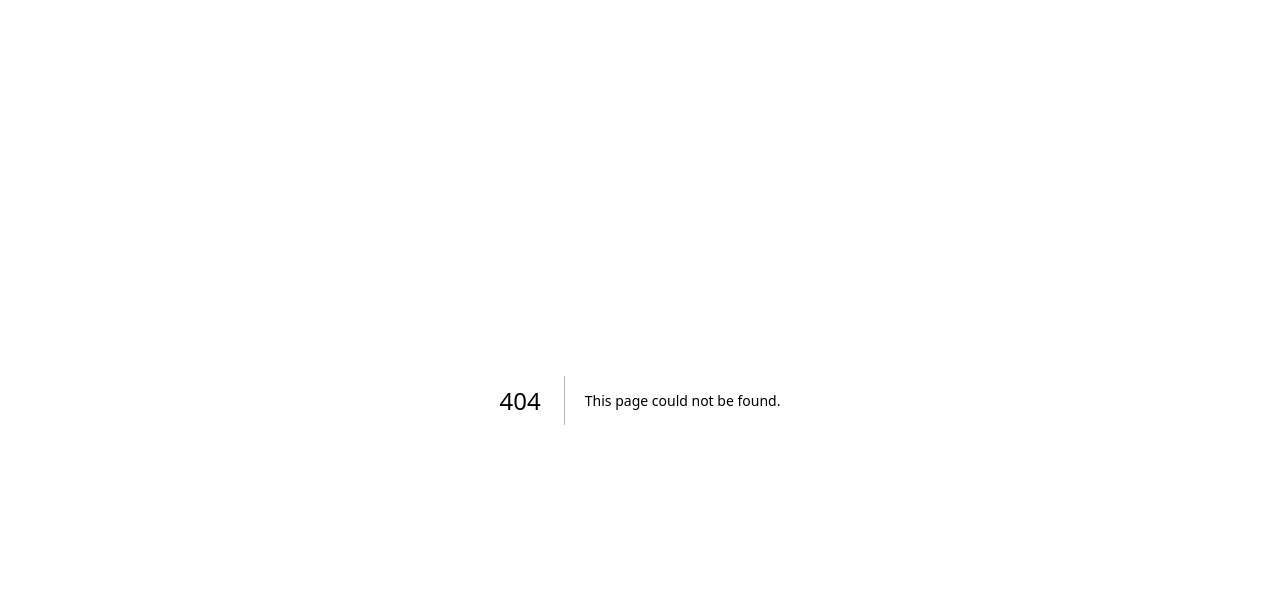
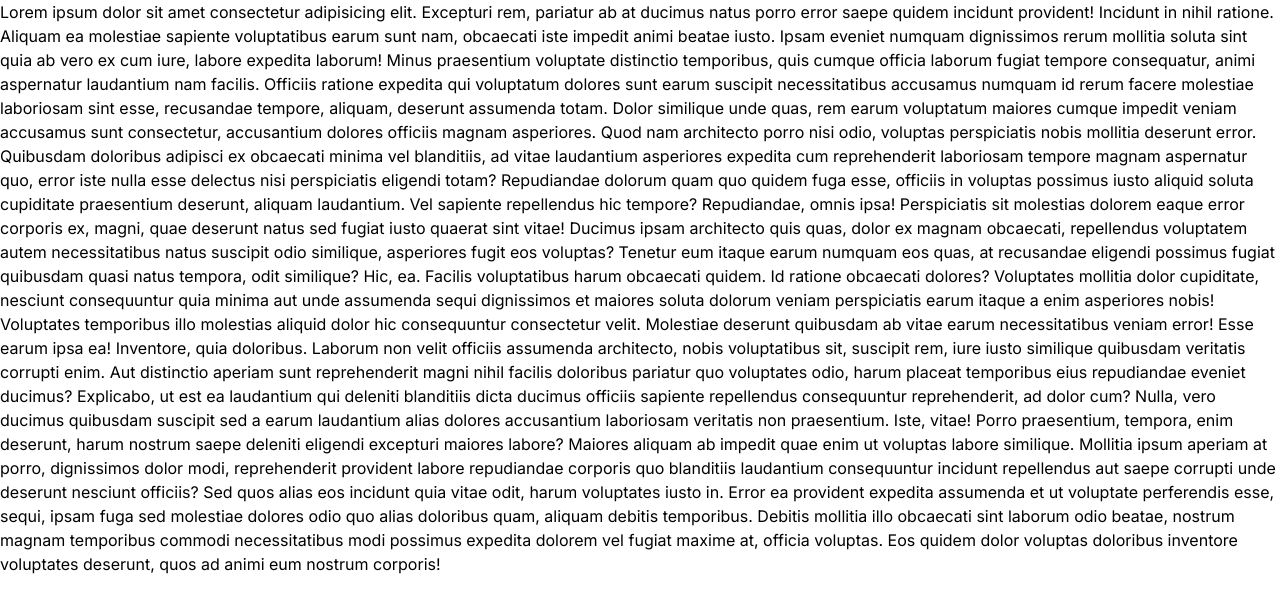
Before and after one commit to AbdusSattar-70/messanger, a Next.js app: page /about in a window 1280 px wide. Before the commit this address had no page. Shown: the top 612 px of the page. Built offline with nearby package versions, Linux system fonts and the light colour scheme.

Commit message:
Add about page

```diff
--- /dev/null
+++ b/app/about/page.jsx
@@ -0,0 +1,62 @@
+const page = () => {
+  return (
+    <div>
+      Lorem ipsum dolor sit amet consectetur adipisicing elit. Excepturi rem,
+      pariatur ab at ducimus natus porro error saepe quidem incidunt provident!
+      Incidunt in nihil ratione. Aliquam ea molestiae sapiente voluptatibus
+      earum sunt nam, obcaecati iste impedit animi beatae iusto. Ipsam eveniet
+      numquam dignissimos rerum mollitia soluta sint quia ab vero ex cum iure,
+      labore expedita laborum! Minus praesentium voluptate distinctio
+      temporibus, quis cumque officia laborum fugiat tempore consequatur, animi
+      aspernatur laudantium nam facilis. Officiis ratione expedita qui
+      voluptatum dolores sunt earum suscipit necessitatibus accusamus numquam id
+      rerum facere molestiae laboriosam sint esse, recusandae tempore, aliquam,
+      deserunt assumenda totam. Dolor similique unde quas, rem earum voluptatum
+      maiores cumque impedit veniam accusamus sunt consectetur, accusantium
+      dolores officiis magnam asperiores. Quod nam architecto porro nisi odio,
+      voluptas perspiciatis nobis mollitia deserunt error. Quibusdam doloribus
+      adipisci ex obcaecati minima vel blanditiis, ad vitae laudantium
+      asperiores expedita cum reprehenderit laboriosam tempore magnam aspernatur
+      quo, error iste nulla esse delectus nisi perspiciatis eligendi totam?
+      Repudiandae dolorum quam quo quidem fuga esse, officiis in voluptas
+      possimus iusto aliquid soluta cupiditate praesentium deserunt, aliquam
+      laudantium. Vel sapiente repellendus hic tempore? Repudiandae, omnis ipsa!
+      Perspiciatis sit molestias dolorem eaque error corporis ex, magni, quae
+      deserunt natus sed fugiat iusto quaerat sint vitae! Ducimus ipsam
+      architecto quis quas, dolor ex magnam obcaecati, repellendus voluptatem
+      autem necessitatibus natus suscipit odio similique, asperiores fugit eos
+      voluptas? Tenetur eum itaque earum numquam eos quas, at recusandae
+      eligendi possimus fugiat quibusdam quasi natus tempora, odit similique?
+      Hic, ea. Facilis voluptatibus harum obcaecati quidem. Id ratione obcaecati
+      dolores? Voluptates mollitia dolor cupiditate, nesciunt consequuntur quia
+      minima aut unde assumenda sequi dignissimos et maiores soluta dolorum
+      veniam perspiciatis earum itaque a enim asperiores nobis! Voluptates
+      temporibus illo molestias aliquid dolor hic consequuntur consectetur
+      velit. Molestiae deserunt quibusdam ab vitae earum necessitatibus veniam
+      error! Esse earum ipsa ea! Inventore, quia doloribus. Laborum non velit
+      officiis assumenda architecto, nobis voluptatibus sit, suscipit rem, iure
+      iusto similique quibusdam veritatis corrupti enim. Aut distinctio aperiam
+      sunt reprehenderit magni nihil facilis doloribus pariatur quo voluptates
+      odio, harum placeat temporibus eius repudiandae eveniet ducimus?
+      Explicabo, ut est ea laudantium qui deleniti blanditiis dicta ducimus
+      officiis sapiente repellendus consequuntur reprehenderit, ad dolor cum?
+      Nulla, vero ducimus quibusdam suscipit sed a earum laudantium alias
+      dolores accusantium laboriosam veritatis non praesentium. Iste, vitae!
+      Porro praesentium, tempora, enim deserunt, harum nostrum saepe deleniti
+      eligendi excepturi maiores labore? Maiores aliquam ab impedit quae enim ut
+      voluptas labore similique. Mollitia ipsum aperiam at porro, dignissimos
+      dolor modi, reprehenderit provident labore repudiandae corporis quo
+      blanditiis laudantium consequuntur incidunt repellendus aut saepe corrupti
+      unde deserunt nesciunt officiis? Sed quos alias eos incidunt quia vitae
+      odit, harum voluptates iusto in. Error ea provident expedita assumenda et
+      ut voluptate perferendis esse, sequi, ipsam fuga sed molestiae dolores
+      odio quo alias doloribus quam, aliquam debitis temporibus. Debitis
+      mollitia illo obcaecati sint laborum odio beatae, nostrum magnam
+      temporibus commodi necessitatibus modi possimus expedita dolorem vel
+      fugiat maxime at, officia voluptas. Eos quidem dolor voluptas doloribus
+      inventore voluptates deserunt, quos ad animi eum nostrum corporis!
+    </div>
+  );
+};
+
+export default page;
--- a/app/contact/page.tsx
+++ b/app/contact/page.tsx
@@ -5,7 +5,7 @@ const ContactPage = () => {
     <div>
       Contact page
       <Link href='/'>Go to Home</Link>
-      </div>
+    </div>
   )
 }
 
```
Also changed, not shown: zLearnTs.js (+9 -26 lines).
